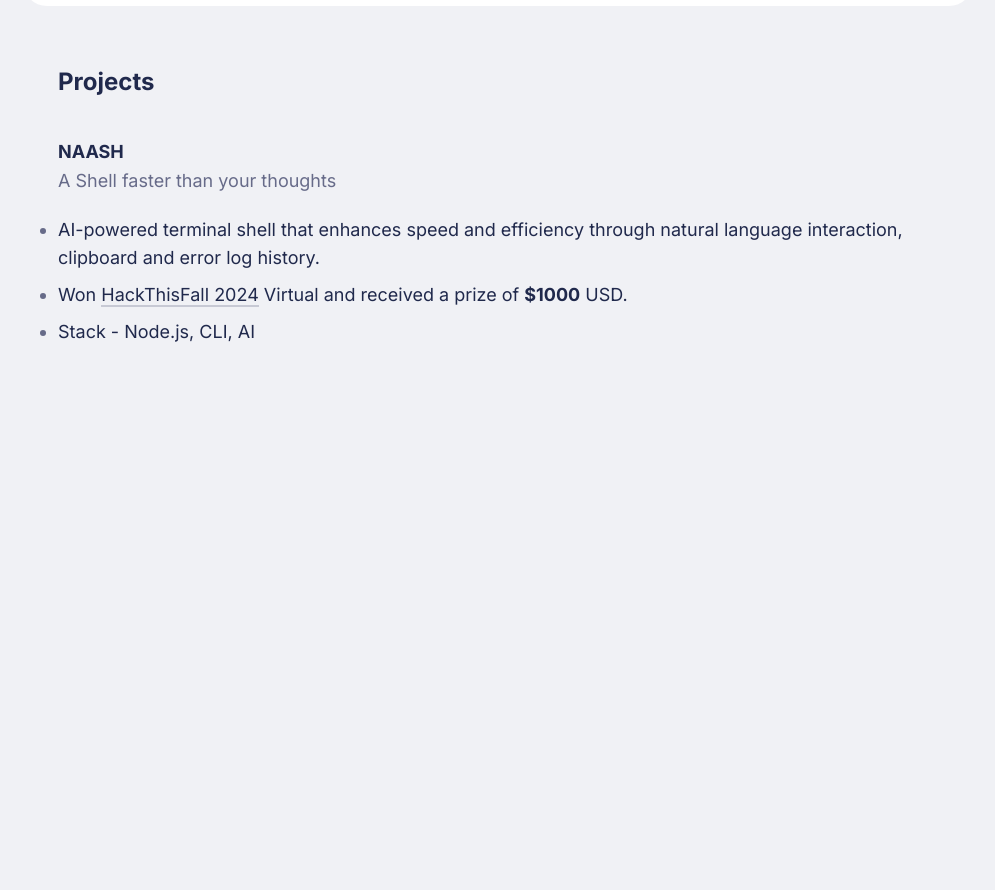
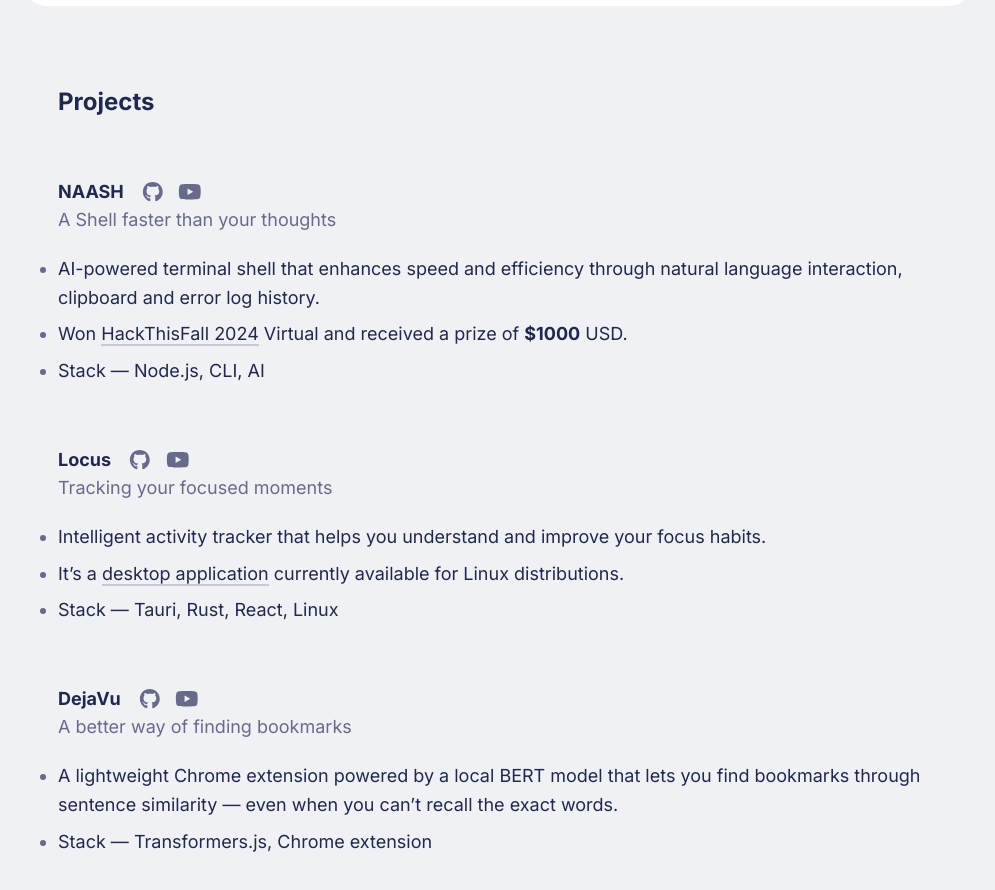
Before and after one commit to Sushants-Git/portfolio_v5, a React (Vite) app: page / in a window 1280 px wide. Shown: the part 340-1230 px from the top of the page, without its empty margins (142-1137 px from the left). Before the commit the page ends 847 px from the top, so only its background shows below. Built offline with nearby package versions, Linux system fonts and the light colour scheme.

Commit message:
chore: add projects

```diff
--- a/src/App.tsx
+++ b/src/App.tsx
@@ -77,40 +77,131 @@ function Home() {
                     </div>
                 </div>
             </div>
-            <div className="px-[35px] py-[60px]">
+            <div className="px-[35px] py-[80px]">
                 <div className="font-bold text-2xl">Projects</div>
-                <div className="mt-10">
-                    <Project />
+                <div className="mt-15 flex flex-col gap-15">
+                    <Project
+                        title="NAASH"
+                        description="A Shell faster than your thoughts"
+                        github="https://github.com/Sushants-Git/naash"
+                        video="https://www.youtube.com/watch?v=6xZ1Gxxiu1U"
+                        details={[
+                            <>
+                                AI-powered terminal shell that enhances speed
+                                and efficiency through natural language
+                                interaction, clipboard and error log history.
+                            </>,
+                            <>
+                                Won{" "}
+                                <TextLink
+                                    href="https://devfolio.co/projects/yaash-yet-another-ai-shell-192b"
+                                    target="_blank"
+                                >
+                                    HackThisFall 2024
+                                </TextLink>{" "}
+                                Virtual and received a prize of{" "}
+                                <span className="font-bold">$1000</span> USD.
+                            </>,
+                            <>Stack — Node.js, CLI, AI</>,
+                        ]}
+                    />
+
+                    <Project
+                        title="Locus"
+                        description="Tracking your focused moments"
+                        github="https://github.com/Sushants-Git/locus"
+                        video="https://www.youtube.com/watch?v=qW-37O67yW0"
+                        details={[
+                            <>
+                                Intelligent activity tracker that helps you
+                                understand and improve your focus habits.
+                            </>,
+                            <>
+                                It’s a{" "}
+                                <TextLink
+                                    href="https://github.com/Sushants-Git/locus?tab=readme-ov-file#installation"
+                                    target="_blank"
+                                >
+                                    desktop application
+                                </TextLink>{" "}
+                                currently available for Linux distributions.
+                            </>,
+                            <>Stack — Tauri, Rust, React, Linux</>,
+                        ]}
+                    />
+
+                    <Project
+                        title="DejaVu"
+                        description="A better way of finding bookmarks"
+                        github="https://github.com/Sushants-Git/Deja-Vu"
+                        video="https://www.youtube.com/watch?v=1E9y_XeGhkY"
+                        details={[
+                            <>
+                                A lightweight Chrome extension powered by a
+                                local BERT model that lets you find bookmarks
+                                through sentence similarity — even when you
+                                can’t recall the exact words.
+                            </>,
+                            <>Stack — Transformers.js, Chrome extension</>,
+                        ]}
+                    />
                 </div>
             </div>
         </main>
     );
 }
 
-function Project() {
+type ProjectProps = {
+    title: string;
+    description: React.ReactNode;
+    github?: string;
+    video?: string;
+    details: React.ReactNode[]; // exactly three
+    className?: string;
+};
+
+function Project({
+    title,
+    description,
+    github,
+    video,
+    details,
+    className = "",
+}: ProjectProps) {
     return (
-        <div>
-            <div className="font-bold">NAASH</div>
-            <div className="text-soft">A Shell faster than your thoughts</div>
+        <div className={className}>
+            {/* Header */}
+            <div className="flex gap-4 items-center">
+                <div className="font-bold text-lg">{title}</div>
+                <div className="fill-soft flex gap-3">
+                    {github && (
+                        <IconLink
+                            href={github}
+                            target="_blank"
+                            className="[&>svg]:w-[1.6rem] [&>svg]:h-[1.6rem]"
+                        >
+                            <GithubSvg />
+                        </IconLink>
+                    )}
+                    {video && (
+                        <IconLink
+                            href={video}
+                            target="_blank"
+                            className="[&>svg]:w-[1.6rem] [&>svg]:h-[1.6rem]"
+                        >
+                            <VideoSvg />
+                        </IconLink>
+                    )}
+                </div>
+            </div>
+
+            <div className="text-soft">{description}</div>
+
             <div className="mt-5">
                 <ul className="list-disc marker:text-soft flex flex-col gap-2">
-                    <li>
-                        AI-powered terminal shell that enhances speed and
-                        efficiency through natural language interaction,
-                        clipboard and error log history.
-                    </li>
-                    <li>
-                        Won{" "}
-                        <TextLink
-                            href="https://devfolio.co/projects/yaash-yet-another-ai-shell-192b"
-                            target="_blank"
-                        >
-                            HackThisFall 2024
-                        </TextLink>{" "}
-                        Virtual and received a prize of{" "}
-                        <span className="font-bold">$1000</span> USD.
-                    </li>
-                    <li>Stack - Node.js, CLI, AI</li>
+                    {details.map((node, i) => (
+                        <li key={i}>{node}</li>
+                    ))}
                 </ul>
             </div>
         </div>
@@ -189,6 +280,14 @@ function PaperclipSvg() {
     );
 }
 
+function VideoSvg() {
+    return (
+        <svg xmlns="http://www.w3.org/2000/svg" viewBox="0 0 640 640">
+            <path d="M581.7 188.1C575.5 164.4 556.9 145.8 533.4 139.5C490.9 128 320.1 128 320.1 128C320.1 128 149.3 128 106.7 139.5C83.2 145.8 64.7 164.4 58.4 188.1C47 231 47 320.4 47 320.4C47 320.4 47 409.8 58.4 452.7C64.7 476.3 83.2 494.2 106.7 500.5C149.3 512 320.1 512 320.1 512C320.1 512 490.9 512 533.5 500.5C557 494.2 575.5 476.3 581.8 452.7C593.2 409.8 593.2 320.4 593.2 320.4C593.2 320.4 593.2 231 581.8 188.1zM264.2 401.6L264.2 239.2L406.9 320.4L264.2 401.6z" />
+        </svg>
+    );
+}
+
 function Blog() {
     return (
         <main className="reference-layout w-[var(--layout-full-width)] mx-auto bg-fold-light-blue">
```
